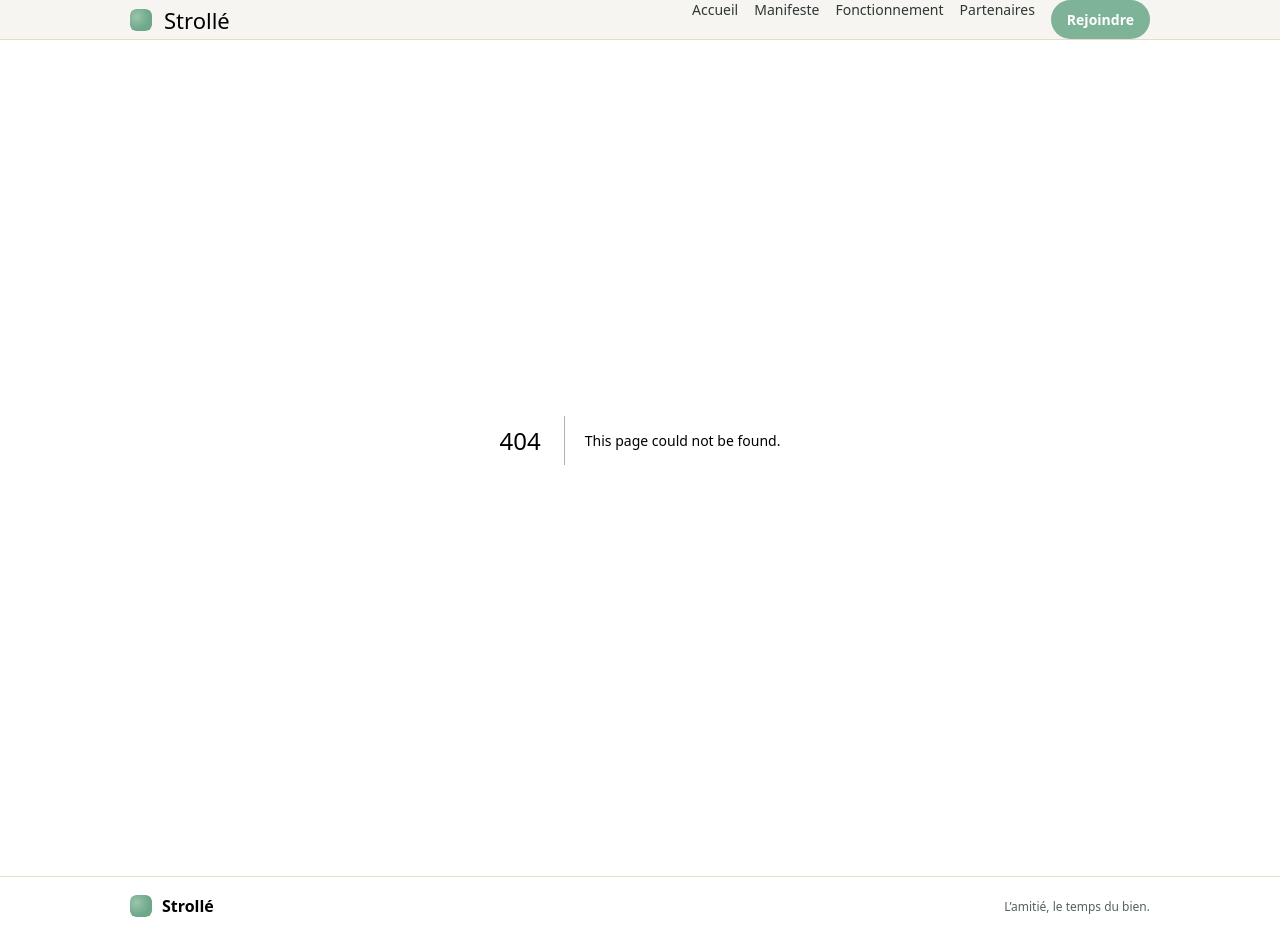
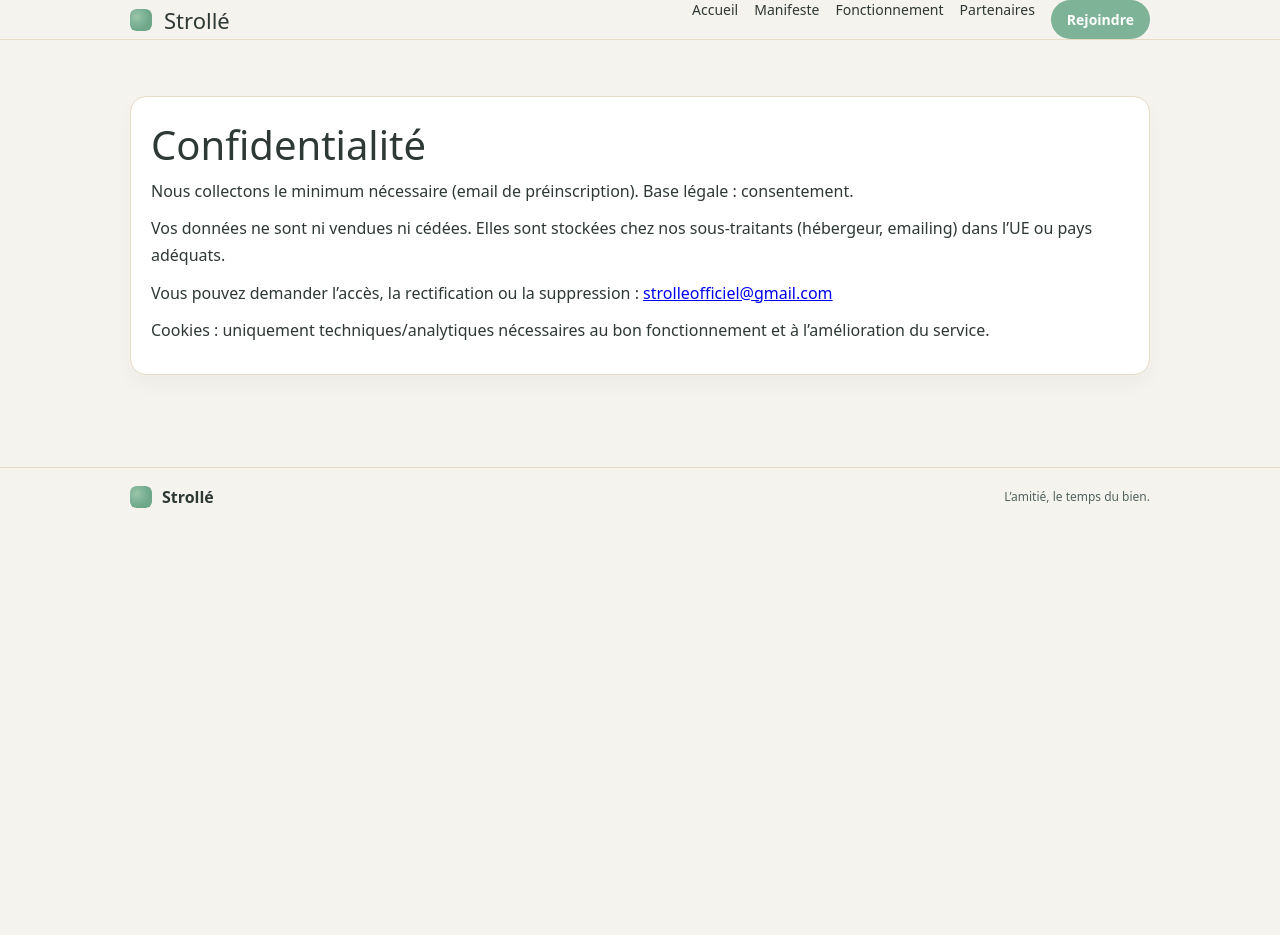
Before and after one commit to MariaKRIZOUA/strolle-starter, a Next.js app: page /confidentialite in a window 1280 px wide. Before the commit this address had no page. After the commit the page ends 800 px from the top, so only its background shows below. Built offline with nearby package versions, Linux system fonts and the light colour scheme.

Commit message:
Confidentialite page.tsx

```diff
--- /dev/null
+++ b/src/app/confidentialite/page.tsx
@@ -0,0 +1,19 @@
+export const metadata = {
+  title: "Confidentialité — Strollé",
+};
+
+export default function Confidentialite(){
+  return (
+    <main>
+      <section className="container">
+        <div className="card">
+          <h1>Confidentialité</h1>
+          <p>Nous collectons le minimum nécessaire (email de préinscription). Base légale : consentement.</p>
+          <p>Vos données ne sont ni vendues ni cédées. Elles sont stockées chez nos sous-traitants (hébergeur, emailing) dans l’UE ou pays adéquats.</p>
+          <p>Vous pouvez demander l’accès, la rectification ou la suppression : <a href="mailto:strolleofficiel@gmail.com">strolleofficiel@gmail.com</a></p>
+          <p>Cookies : uniquement techniques/analytiques nécessaires au bon fonctionnement et à l’amélioration du service.</p>
+        </div>
+      </section>
+    </main>
+  );
+}
```
